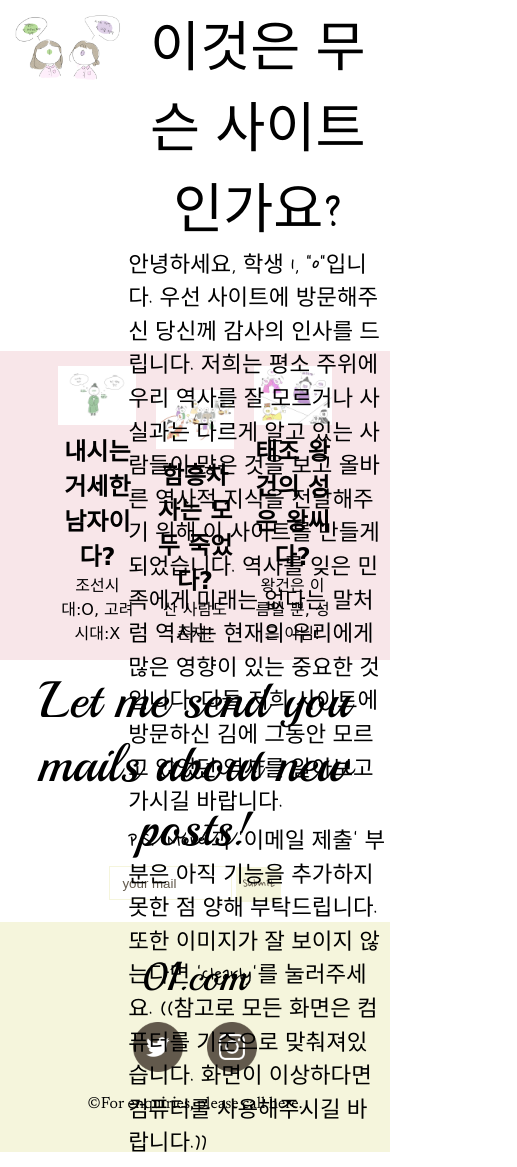
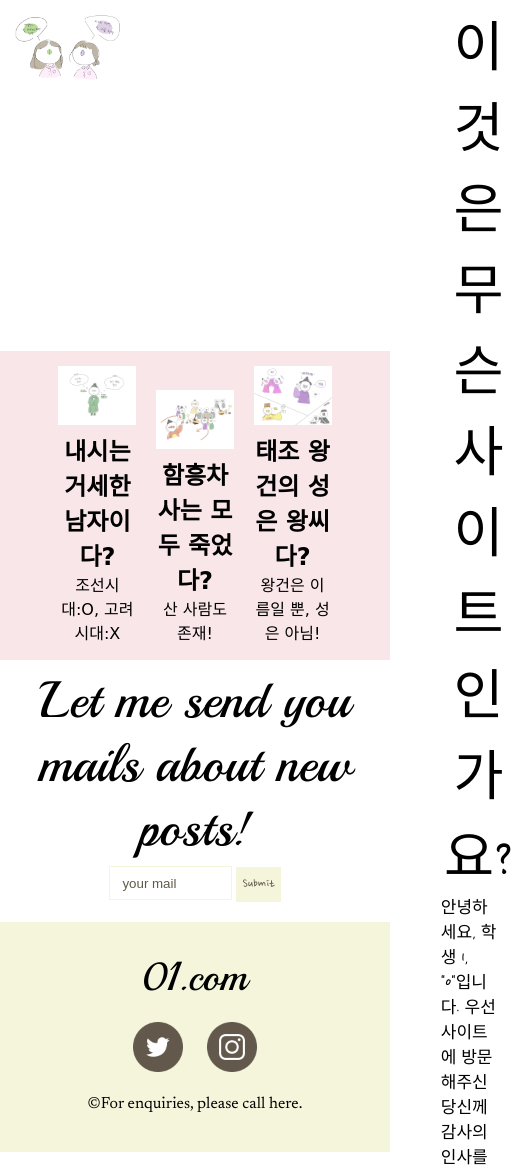
Before and after one commit to blank-0100/history, a plain HTML site: page index.html in a window 390 px wide. Shown: the part 589-1756 px from the top of the page, 517 px wide, since content can reach past the window. Drawn offline with Linux system fonts and the light colour scheme; a script that the page names is missing; a web font is replaced by a local one.

Commit message:
Update index.css

```diff
--- a/index.css
+++ b/index.css
@@ -214,3 +214,28 @@ footer {
     font-family: 'Newsreader', serif;
     margin: 10px;
 }
+
+
+@media(max-width: 1232px){
+    .right{
+        left:440px;
+    }
+
+    .right .sub{
+        font-size:17px;
+        line-height:25px;
+        padding-right:15px;
+    }
+}
+
+@media(max-width: 500px){
+    .right{
+        left:440px;
+    }
+
+    .right .sub{
+        font-size:17px;
+        line-height:25px;
+        padding-right:15px;
+    }
+}
```
